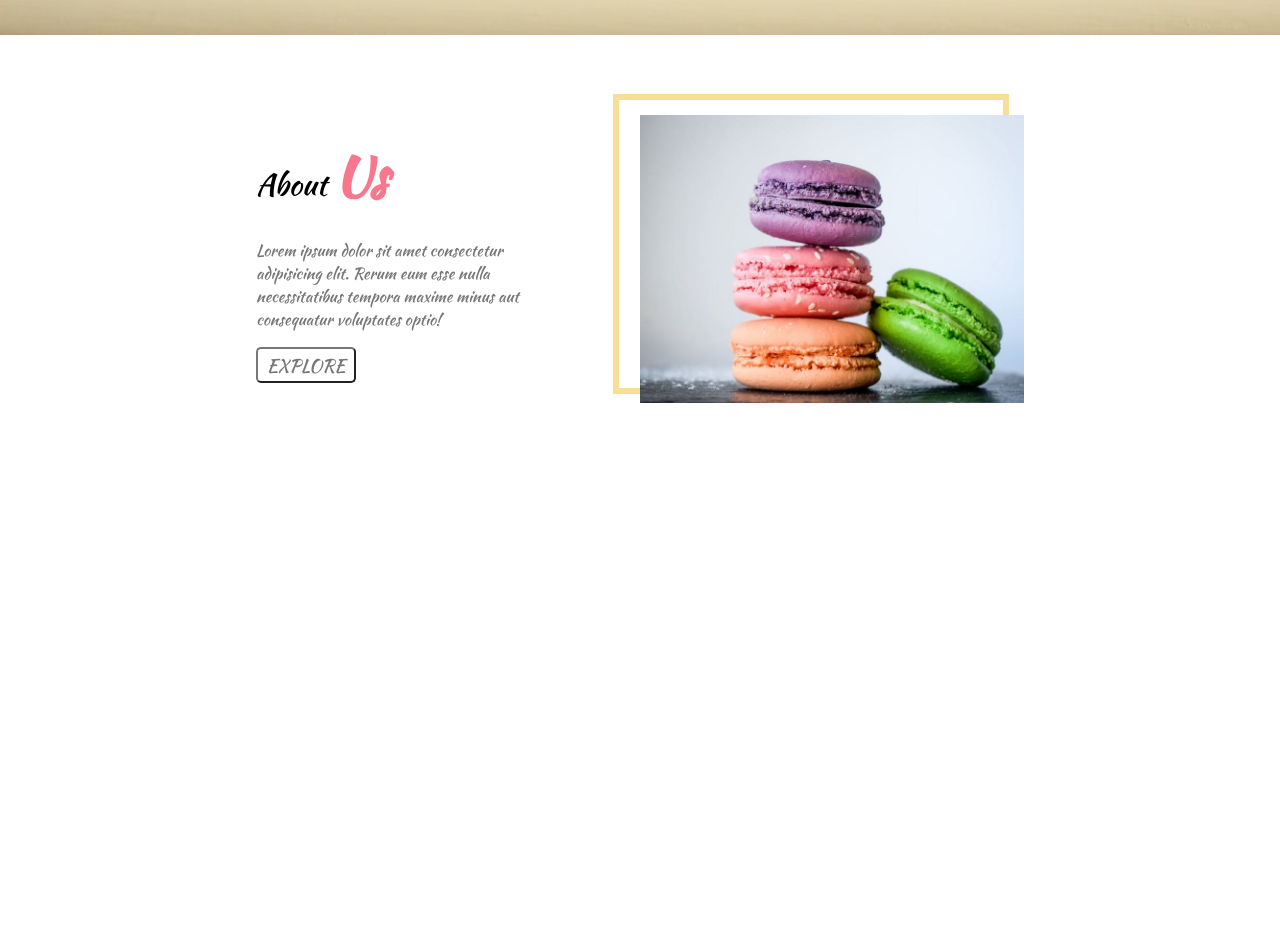
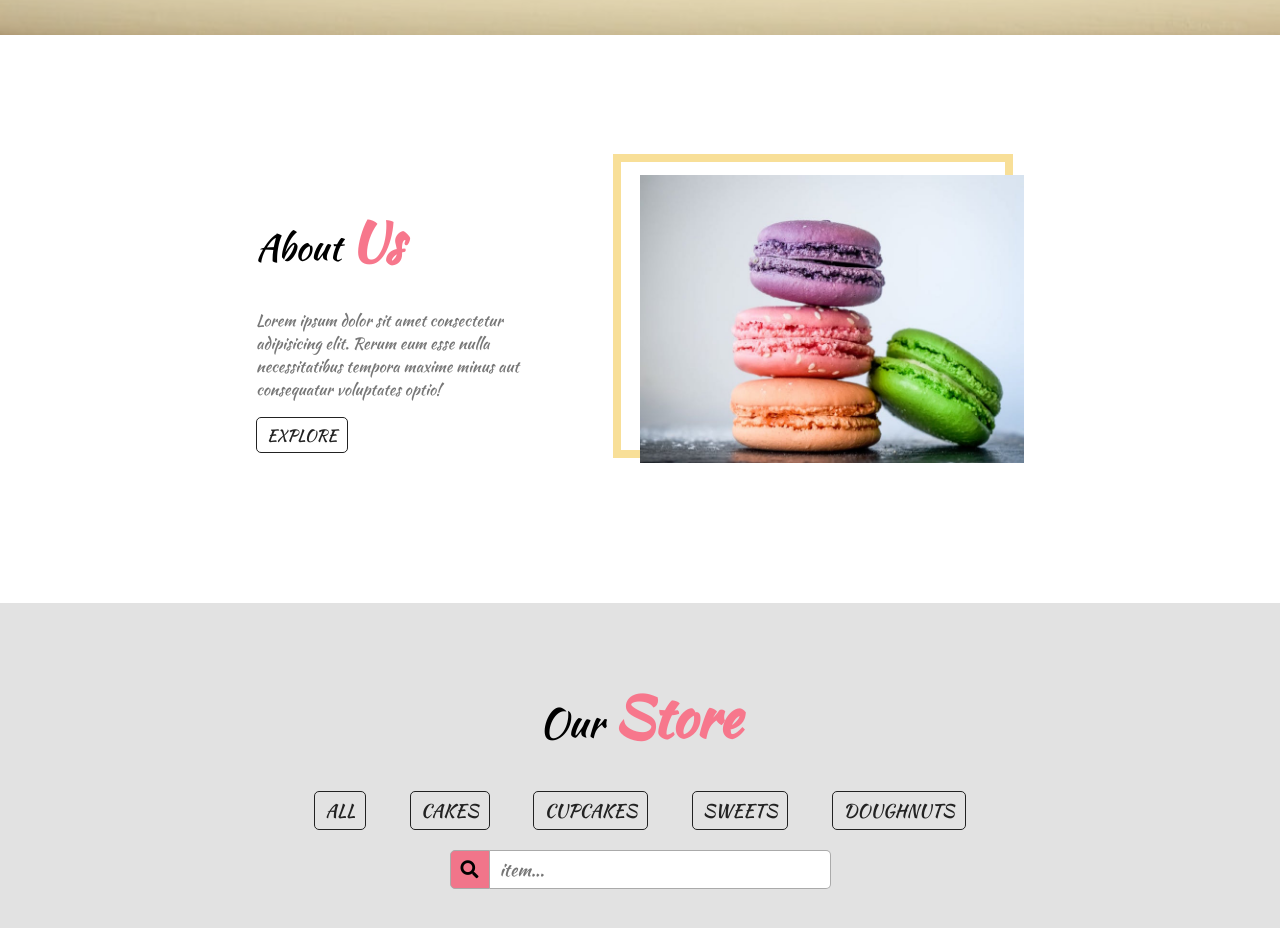
Before and after one commit to Fif0n/donut-view, a plain HTML site: page index.html in a window 1280 px wide. Shown: the part 780-1708 px from the top of the page. Before the commit the page ends 1263 px from the top, so only its background shows below. Drawn offline with Linux system fonts and the light colour scheme.

Commit message:
finished footer

```diff
--- a/index.html
+++ b/index.html
@@ -48,7 +48,18 @@
             </div>
         </div>
         <footer>
-
+            <h2>Our <em>Store</em></h2>
+            <div class="footer-buttons">
+                <button>ALL</button>
+                <button>CAKES</button>
+                <button>CUPCAKES</button>
+                <button>SWEETS</button>
+                <button>DOUGHNUTS</button>
+            </div>
+            <div class="footer-input">
+                <button><i class="fas fa-search"></i></button>
+                <input type="text" placeholder="item...">
+            </div>
         </footer>
     </div>
 </body>
--- a/style.css
+++ b/style.css
@@ -24,7 +24,6 @@ header .left{
     flex: 5;
     margin: 0 10px;
     justify-content: space-between;
-
 }
 header .right {
     flex: 2;
@@ -32,7 +31,6 @@ header .right {
     justify-content: space-around;
     margin: 0 10px;
     margin: auto 0;
-
 }
 
 header .left ul {
@@ -61,7 +59,6 @@ header .right button {
     position: relative;
     top: -10%;
     z-index: -1;
-
 }
 .main-photo .layer {
     position: absolute;
@@ -70,7 +67,6 @@ header .right button {
     height: 100%;
     top: 0;
     left: 0;
-
 }
 .layer .header {
     display: flex;
@@ -79,7 +75,6 @@ header .right button {
     top: 50%;
     left: 50%;
     transform: translate(-50%, -50%);
-
 }
 .layer .header h1{
     text-align: center;
@@ -107,8 +102,8 @@ header .right button {
     display: flex;
     width: 60%;
     margin: 0 auto;
-    padding: 80px;
-
+    padding: 80px 0;
+    margin: 60px auto;
 }
 .about .about-us {
     flex: 1;
@@ -122,8 +117,8 @@ header .right button {
     font-size: 16px;
 }
 .about .about-us .text-about h2 {
-    font-weight: 400;
-    font-size: 30px;
+    font-weight: 500;
+    font-size: 36px;
 }
 .about .about-us .text-about em {
     font-size: 52px;
@@ -135,10 +130,10 @@ header .right button {
     background-color: transparent;
     border-radius: 5px;
     height: 36px;
-    font-size: 18px;
-    color: #777;
-    border-color: #777;
-    width: 100px;
+    font-size: 16px;
+    color: #222;
+    border: 1px solid #222;
+    padding: 5px 10px;
 }
 .about .photo-about{
     flex: 1;
@@ -149,7 +144,6 @@ header .right button {
     background: url("photos/footer-right-column.jpeg");
     background-size: contain;
     position: relative;
-
 }
 .about .photo-about .photo-card::before {
     position: absolute;
@@ -157,7 +151,60 @@ header .right button {
     left: -7%;
     width: 100%;
     height: 100%;
-    border: 6px solid rgb(248, 223, 152);
+    border: 8px solid rgb(248, 223, 152);
     content: '';
     z-index: -1;
 }
+footer {
+    display: flex;
+    flex-direction: column;
+    margin: 0 auto;
+    text-align: center;
+    padding: 40px 0;
+    background-color: rgba(185, 185, 185, 0.418);
+    width: 100%;
+}
+footer h2 {
+    font-size: 40px;
+    font-weight: 400;
+}
+footer em {
+    font-size: 56px;
+    font-weight: 800;
+    color: rgb(247, 119, 140);
+    font-style: unset;
+}
+footer .footer-buttons button {
+    background-color: transparent;
+    padding: 5px 10px;
+    border-radius: 5px;
+    border: 1px solid #222;
+    color: #222;
+    margin: 0 20px;
+    font-size: 18px;
+}
+footer .footer-input {
+    margin: 20px 0;
+    display: flex;
+    justify-content: center;
+
+}
+footer .footer-input input {
+    width: 25%;
+    border: solid 1px #aaa;
+    border-left: 0;
+    padding: 5px 10px;
+    border-radius: 5px;
+    border-top-left-radius: 0;
+    border-bottom-left-radius: 0;
+    font-size: 18px;
+}
+footer .footer-input button {
+    background-color: rgb(241, 117, 138);
+    border: #aaa 1px solid;
+    padding: 5px 10px;
+    font-size: 18px;
+    border-radius: 5px;
+    border-top-right-radius: 0;
+    border-bottom-right-radius: 0;
+}
```
